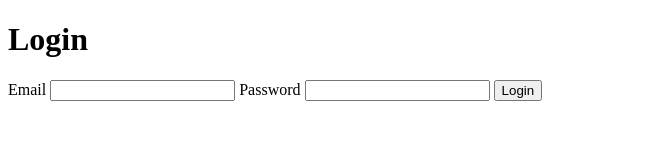
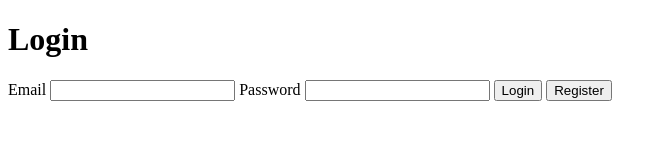
Before and after one commit to geraldstanje/web_app, a plain HTML site: page webserver/templates/index.html in a window 1280 px wide. Shown: the whole page, without its empty margins (0-667 px from the left). Drawn offline with Linux system fonts and the light colour scheme.

Commit message:
added register button

```diff
--- a/webserver/templates/index.html
+++ b/webserver/templates/index.html
@@ -52,5 +52,6 @@ function mycallback(data) {
 <label for="password">Password</label>
 <input type="password" id="password" name="password">
 <button type="submit" onclick="submit()">Login</button>
+<button type="submit" onclick="submit()">Register</button>
 <div id='result'></div>
 </html>
```
